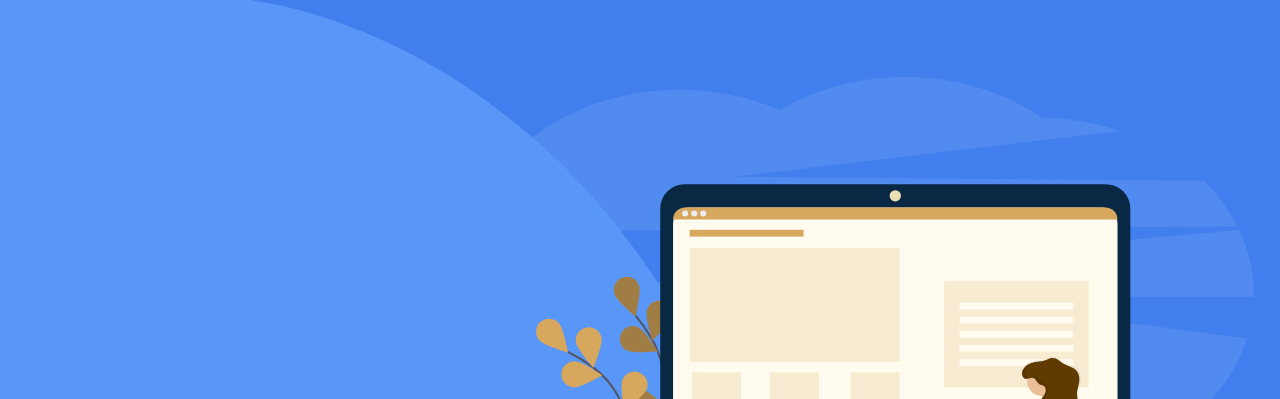
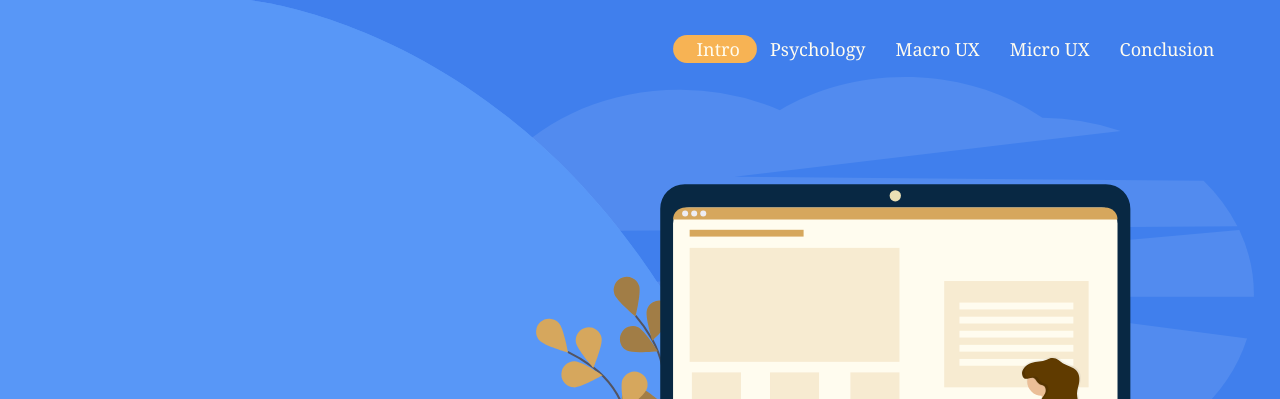
Before and after one commit to kevinbai0/engl-project, a Gatsby site: page / in a window 1280 px wide. Shown: the top 399 px of the page. Built offline with nearby package versions, Linux system fonts and the light colour scheme; Gatsby itself is replaced by a stand-in of ours; a web font is replaced by a local one.

Commit message:
finished navbar

```diff
--- /dev/null
+++ b/src/components/molecules/NavBar.tsx
@@ -0,0 +1,114 @@
+import React, { useEffect, useState, useRef } from "react";
+import styled from "../../theme/styled"
+
+interface INavBarProps {
+    elements: string[]
+    currentSelected: number
+    setSelected(index: number): void
+    backgroundVisible: boolean
+}
+
+const NavBar: React.FC<INavBarProps> = ({elements, currentSelected, setSelected, backgroundVisible}) => {
+    const parentRef = useRef<HTMLElement>();
+    const sliderRef = useRef<HTMLDivElement>();
+    const refs: React.RefObject<HTMLDivElement>[] = elements.map(_ => useRef());
+    const [ transform, setTransform ] = useState({scale: 0.5, translateX: 0})
+    useEffect(() => {
+        let element = refs[currentSelected].current;
+        setTransform({
+            translateX: element.getBoundingClientRect().x - parentRef.current.getBoundingClientRect().x - 25 + 7.5,
+            scale: (element.clientWidth + 30) / sliderRef.current.clientWidth
+        })
+    }, [currentSelected]);
+
+    return (
+        <Nav ref={parentRef} backgroundVisible={backgroundVisible}>
+            <Slider scale={transform.scale} translateX={transform.translateX} sliderRef={sliderRef}/>
+            {elements.map((name, i) =>
+                <NavItem key={i} ref={refs[i]} onClick={() => setSelected(i)}>{name}</NavItem>
+            )}
+        </Nav>
+    );
+}
+
+const Nav = styled.nav<{backgroundVisible: boolean}>`
+    display: flex;
+    position: fixed;
+    right: 2vw;
+    top: 2vw;
+    z-index: 20;
+    padding: 10px 25px;
+    border-radius: 100px;
+    ${props => props.backgroundVisible ?
+        `
+            background-color: #1A588B;
+            box-shadow: 0 2px 18px 0 rgba(0,0,0,0.2);
+        `
+    :
+        `
+            background-color: transparent;
+            box-shadow: 0 2px 18px 0 rgba(0,0,0,0);
+        `
+    }
+
+    transition: all 0.2s ease;
+`;
+
+const NavItem = styled.div`
+    margin: 0 15px;
+    color: ${props => props.theme.colors.neutral};
+    cursor: pointer;
+    transition: all 0.2s ease;
+    &:hover {
+        opacity: 0.5;
+    }
+`;
+
+const Slider = ({scale, translateX, sliderRef}: {scale: number, translateX: number, sliderRef: React.RefObject<HTMLDivElement>}) =>
+    <SliderContainer scale={scale} translateX={translateX} ref={sliderRef}>
+        <Left scale={1/scale}/>
+        <Middle scale={scale * 2}/>
+        <Right scale={1/scale}/>
+    </SliderContainer>
+
+const Left = styled.div<{scale: number}>`
+    width: 40px;
+    height: 100%;
+    transform: scaleX(${props => props.scale});
+    background-color: ${props => props.theme.colors.trueComplementary};
+    border-top-left-radius: 50px;
+    border-bottom-left-radius: 50px;
+    transition: all 0.2s ease;
+
+`
+const Right = styled.div<{scale: number}>`
+    width: 40px;
+    height: 100%;
+    transform: scaleX(${props => props.scale});
+    background-color: ${props => props.theme.colors.trueComplementary};
+    border-bottom-right-radius: 50px;
+    border-top-right-radius: 50px;
+    transition: all 0.2s ease;
+`
+const Middle = styled.div<{scale: number}>`
+    width: 20px;
+    height: 100%;
+    transform: scaleX(${props => props.scale});
+    background-color: ${props => props.theme.colors.trueComplementary};
+`
+
+const SliderContainer = styled.div<{scale: number, translateX: number}>`
+    display: flex;
+    position: absolute;
+    z-index: -1;
+    left: 0;
+    height: 60%;
+    top: 0;
+    bottom: 0;
+    margin: auto 0;
+    transform: translateX(${props => props.translateX}px) scaleX(${props => props.scale});
+    transform-origin: left;
+    transition: all 0.2s ease;
+`
+
+export default NavBar;
--- a/src/components/organisms/IntroductionView.tsx
+++ b/src/components/organisms/IntroductionView.tsx
@@ -9,11 +9,15 @@ import useCustomRef from "../../hooks/useCustomRef";
 import playScrollAnimation from "../../hooks/playScrollAnimation";
 import ThreePillarsView from "../molecules/ThreePillarsView";
 
-const IntroductionView = () => {
+interface ISectionProps {
+    navRef: React.RefObject<HTMLDivElement>
+}
+
+const IntroductionView: React.FC<ISectionProps> = ({navRef}) => {
     const part2Ref = useCustomRef<HTMLDivElement>(null);
     const part3Ref = useCustomRef<HTMLButtonElement>(null);
     return (
-        <Container>
+        <Container ref={navRef}>
             <Header>
                 How does the <Highlight>design</Highlight> of a website affect its  <Highlight>accessibility</Highlight> and <Highlight>diversity</Highlight> for all audiences worldwide?
             </Header>
--- a/src/components/organisms/MacroUXView.tsx
+++ b/src/components/organisms/MacroUXView.tsx
@@ -6,12 +6,16 @@ import MacroUXGraphic from "../svg/MacroUXGraphic";
 import Modal from "../molecules/Modal";
 import Clickable from "../molecules/Clickable";
 
-const MacroUXView = () => {
+interface ISectionProps {
+    navRef: React.RefObject<HTMLDivElement>
+}
+
+const MacroUXView: React.FC<ISectionProps> = ({navRef}) => {
     const [ modalState, setModalState ] = useState({title: "", isVisible: false} as {title: string, isVisible: boolean, body?: any});
     return (
         <>
             <Triangle/>
-            <Container>
+            <Container ref={navRef}>
                 <Modal isVisible={modalState.isVisible} title={modalState.title} onHide={() => setModalState({title: "", isVisible: false})}>{modalState.body}</Modal>
                 <Header>
                     <Clickable onClick={_ => setModalState({title: "Goal Oriented Design", body: <GoalOrientedBody />, isVisible: true})}>Goal Oriented Design</Clickable>
--- a/src/components/organisms/MicroUXView.tsx
+++ b/src/components/organisms/MicroUXView.tsx
@@ -7,13 +7,17 @@ import Clickable from "../molecules/Clickable";
 import TodoList from "../molecules/TodoList";
 import TodoList2 from "../molecules/TodoList2";
 
-const MicroUXView = () => {
+interface ISectionProps {
+    navRef: React.RefObject<HTMLDivElement>
+}
+
+const MicroUXView: React.FC<ISectionProps> = ({navRef}) => {
     const [ modalState, setModalState ] = useState({title: "", isVisible: false} as {title: string, isVisible: boolean, body?: any});
     const showModal = (title: string, body: any) => setModalState({title, body, isVisible: true});
     return (
         <Container>
             <Modal isVisible={modalState.isVisible} title={modalState.title} onHide={() => setModalState({title: "", isVisible: false})}>{modalState.body}</Modal>
-            <Header>
+            <Header ref={navRef}>
                 <Clickable onClick={_ => setModalState({title: "Micro UX", body: <MicroUXBody />, isVisible: true})}>Micro UX</Clickable>
             </Header>
 
--- a/src/components/organisms/PsychologyView.tsx
+++ b/src/components/organisms/PsychologyView.tsx
@@ -9,10 +9,14 @@ import Modal from "../molecules/Modal";
 import GulfGraphic from "../svg/GulfGraphic";
 import Clickable from "../molecules/Clickable";
 
-const PsychologyView = () => {
+interface ISectionProps {
+    navRef: React.RefObject<HTMLDivElement>
+}
+
+const PsychologyView: React.FC<ISectionProps> = ({navRef}) => {
     const [ modalState, setModalState ] = useState({title: "", isVisible: false} as {title: string, isVisible: boolean, body?: any});
     return (
-        <Container>
+        <Container ref={navRef}>
             <Modal title={modalState.title} children={modalState.body} isVisible={modalState.isVisible} onHide={() => setModalState({title: "", isVisible: false})}/>
             <PsychologyLanding>
                 <Header>Let’s take a look at Psychology</Header>
--- a/src/hooks/useCustomRef.ts
+++ b/src/hooks/useCustomRef.ts
@@ -1,6 +1,6 @@
 import { useRef } from "react";
 
-function useCustomRef<T extends HTMLElement>(element: T | null) {
+function useCustomRef<T extends HTMLElement>(element?: T) {
     const ref = useRef<T>(element);
 
     function pos() {
--- a/src/pages/index.tsx
+++ b/src/pages/index.tsx
@@ -1,4 +1,4 @@
-import React from "react"
+import React, { useState, useEffect } from "react"
 
 import styled from "../theme/styled";
 import Layout from "../components/layout"
@@ -8,19 +8,70 @@ import IntroductionView from "../components/organisms/IntroductionView";
 import PsychologyView from "../components/organisms/PsychologyView";
 import MacroUXView from "../components/organisms/MacroUXView";
 import MicroUXView from "../components/organisms/MicroUXView";
+import NavBar from "../components/molecules/NavBar";
+import playScrollAnimation from "../hooks/playScrollAnimation";
+import useCustomRef from "../hooks/useCustomRef";
 
-const IndexPage = () => (
+// really bad code lol, but need a quick hack
+let animating = false;
+let shouldScroll = false;
+
+const IndexPage = () => {
+  const navTitles = ["Intro", "Psychology", "Macro UX", "Micro UX", "Conclusion"];
+  const [ firstLoad, setFirstLoad ] = useState(true);
+  const [ selected, setSelected ] = useState(0);
+  const [ navBackgroundVisible, setNavBackgroundVisible ] = useState(false);
+  const navRefs = navTitles.map(_ => useCustomRef<HTMLDivElement>());
+  useEffect(() => {
+    const listener = (e: Event) => {
+      if (pageYOffset > 50 && !navBackgroundVisible) setNavBackgroundVisible(true);
+      if (pageYOffset <= 50 && navBackgroundVisible) setNavBackgroundVisible(false);
+      if (animating) return;
+      for (let i = navRefs.length - 2; i >= 1; --i) {
+        if (pageYOffset > navRefs[i].pos().y - (i === 2 ? 250 : 100)) {
+          setSelected(i);
+          return;
+        }
+      }
+      if (pageYOffset < navRefs[1].pos().y - 200) {
+        setSelected(0);
+        return;
+      }
+    }
+    window.addEventListener("scroll", listener);
+    return () => removeEventListener("scroll", listener);
+  }, [navBackgroundVisible]);
+
+
+  const userSetSelected = (i: number) => {
+    const y = navRefs[i].pos().y;
+    const newY = selected === 2 ? y - 250 : y - 100;
+    let anim = playScrollAnimation(newY);
+    animating = true;
+    anim.finished.then(_ => {
+      animating = false;
+      setSelected(i);
+    })
+  }
+  return (
     <Layout>
       <SEO title="Home" />
+      <NavBar
+        elements={navTitles}
+        currentSelected={selected}
+        setSelected={userSetSelected}
+        backgroundVisible={navBackgroundVisible}
+      />
       <Background>
-      <LandingView />
-      <IntroductionView />
-      <PsychologyView />
-      <MacroUXView />
-      <MicroUXView />
+        <LandingView/>
+        <IntroductionView navRef={navRefs[0].ref}/>
+        <PsychologyView navRef={navRefs[1].ref}/>
+        <MacroUXView navRef={navRefs[2].ref}/>
+        <MicroUXView navRef={navRefs[3].ref}/>
       </Background>
     </Layout>
   )
+}
 
 export default IndexPage;
 
```
Also changed, not shown: src/components/svg/MacroUXGraphic.tsx (+3 -3 lines), src/components/svg/LandingGraphic.svg, src/components/svg/MacroUXGraphic.svg. Lines whose indentation alone changed are shown as unchanged.
